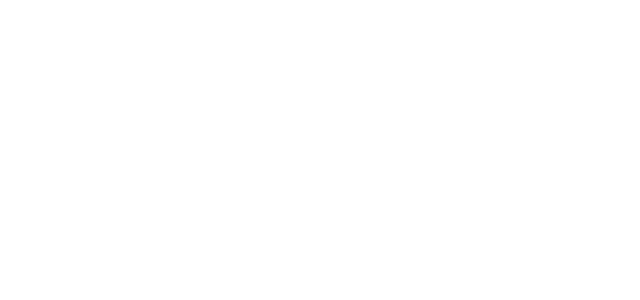
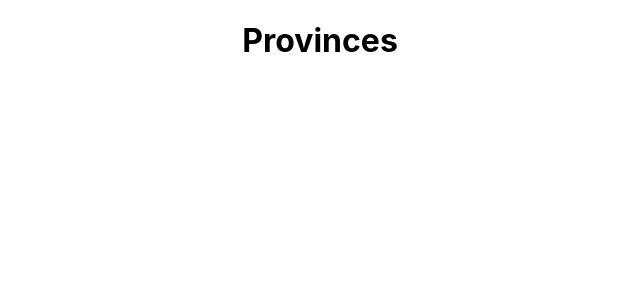
Before and after one commit to Macribo/banba3, a React (Create React App) app: page /provinces in a window 1280 px wide. Shown: the top 300 px of the page, without its empty margins (320-960 px from the left). Built offline with nearby package versions, Linux system fonts and the light colour scheme.

Commit message:
Add Provinces and Counties components and routes.

```diff
--- /dev/null
+++ b/src/components/counties/counties.jsx
@@ -0,0 +1,16 @@
+import React from 'react';
+
+export class Counties extends React.Component {
+
+	constructor() {
+		super();
+		this.state = {
+
+		}
+	}
+	render() {
+
+		return (<h1>Counties</h1>)
+	}
+
+}
--- a/src/components/main-view/main-view.jsx
+++ b/src/components/main-view/main-view.jsx
@@ -1,5 +1,8 @@
 import React from 'react';
 import {Champions} from '../champions/champions'
+import {Provinces} from '../provinces/provinces'
+import {Counties} from '../counties/counties'
+
 import { BrowserRouter as Router, Route, } from "react-router-dom";
 
 export default class MainView extends React.Component {
@@ -32,7 +35,19 @@ export default class MainView extends React.Component {
 				<Route exact path="/champions">
 					<>
 						<Champions />
-					</></Route></Router>
+					</></Route>
+
+
+				<Route exact path="/provinces">
+					<>
+						<Provinces />
+					</></Route>
+				<Route exact path="/counties">
+					<>
+						<Counties />
+					</></Route>
+
+					</Router>
 		)
 	}
 }
--- /dev/null
+++ b/src/components/provinces/provinces.jsx
@@ -0,0 +1,16 @@
+import React from 'react';
+
+export class Provinces extends React.Component {
+
+	constructor() {
+		super();
+		this.state = {
+
+		}
+	}
+	render() {
+
+		return (<h1>Provinces</h1>)
+	}
+
+}
```
